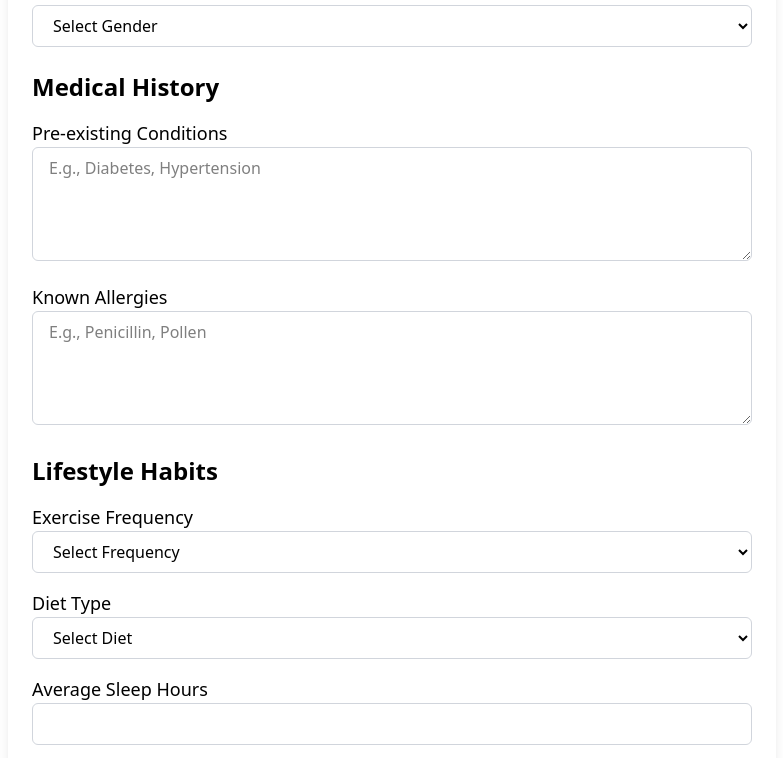
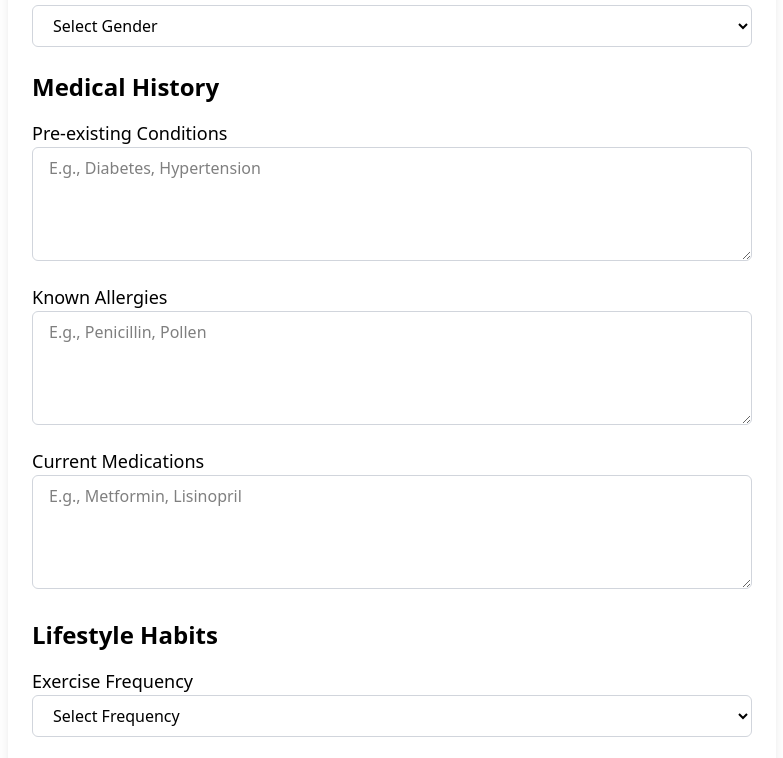
Before and after one commit to RyanX5/chatwell, a React (Vite) app in the folder chatwell/: page / in a window 1280 px wide. Shown: the part 443-1201 px from the top of the page, without its empty margins (248-1031 px from the left). Built offline with nearby package versions, Linux system fonts and the light colour scheme.

Commit message:
Update Form.jsx (added question about medications)

```diff
--- a/chatwell/src/components/Form.jsx
+++ b/chatwell/src/components/Form.jsx
@@ -83,6 +83,17 @@ const HealthCareForm = () => {
               {...register('allergies')}
               id="allergies"
               placeholder="E.g., Penicillin, Pollen"
+              className="w-full px-4 py-2 border border-gray-300 rounded-md"
+              rows="4"
+            />
+          </div>
+
+          <div className="mb-4">
+            <label htmlFor="medications" className="block text-lg font-medium">Current Medications</label>
+            <textarea
+              {...register('medications')}
+              id="medications"
+              placeholder="E.g., Metformin, Lisinopril"
               className="w-full px-4 py-2 border border-gray-300 rounded-md"
               rows="4"
             />
```
